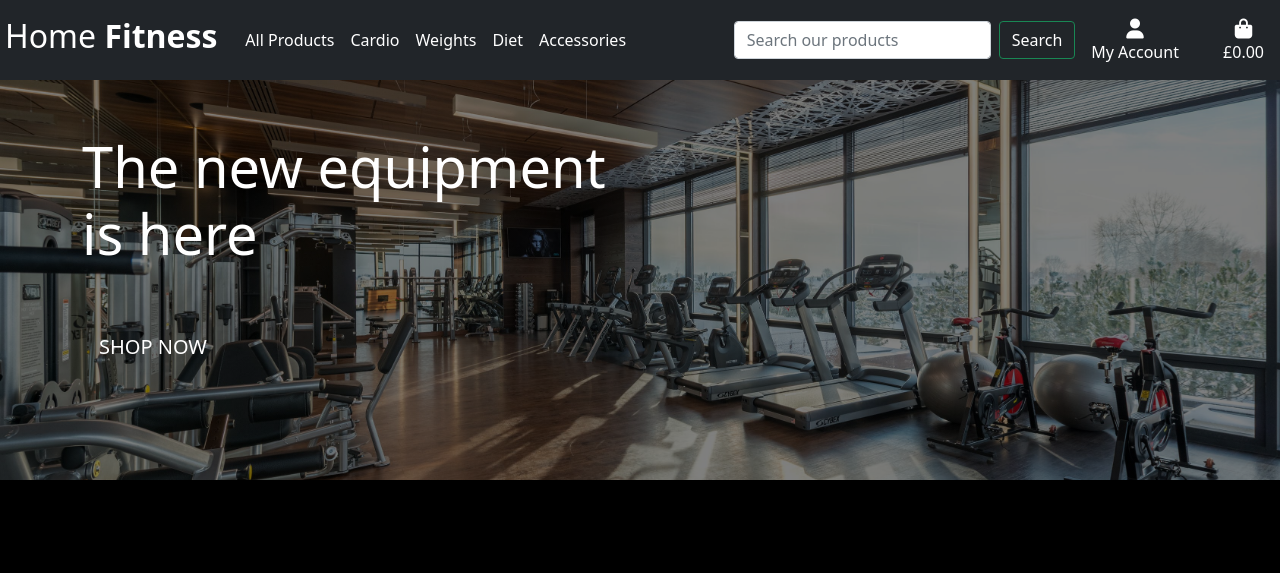
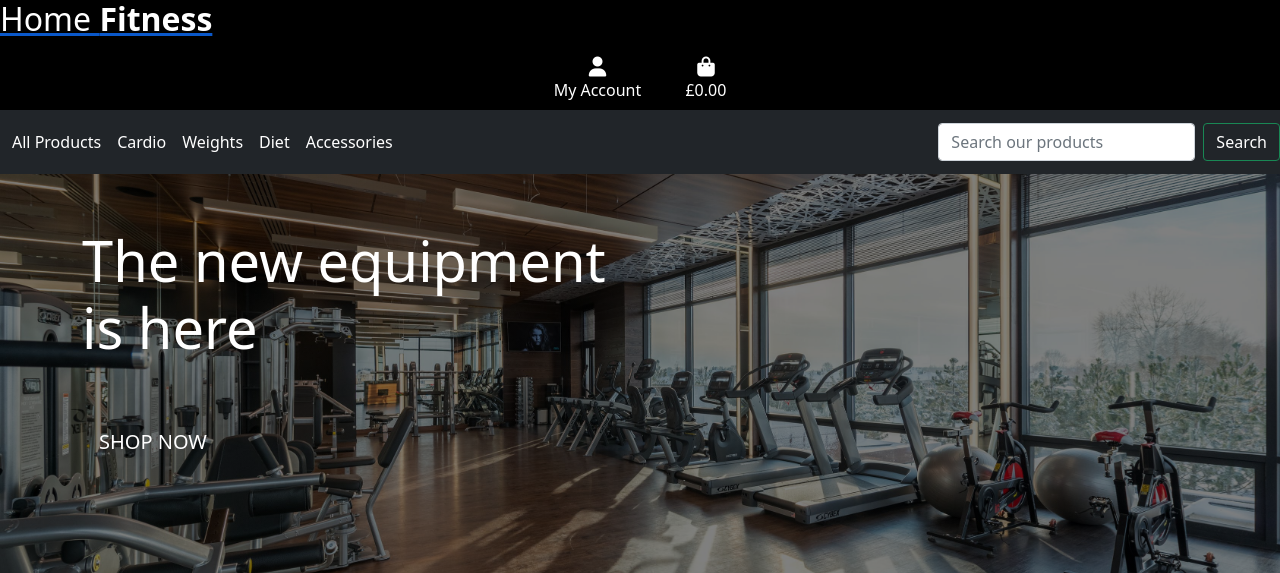
Before and after one commit to Side-On/home-fitness, a Django app: page / in a window 1280 px wide. Shown: the top 573 px of the page. Run offline with Django 3.2, Linux system fonts and the light colour scheme; some libraries are stand-ins or nearby versions.

Commit message:
Change navbar layout to fit wireframe design

```diff
--- a/templates/base.html
+++ b/templates/base.html
@@ -28,18 +28,9 @@
 <body>
 
   <header class="container-fluid">
-    <nav class="navbar navbar-expand-lg navbar-dark bg-dark">
-      <a class="navbar-brand" href="{% url 'home' %}"><h2 class="logo-font text-white">Home <strong>Fitness</strong></h2></a>
-      <button class="navbar-toggler" type="button" data-toggle="collapse" data-target="#navbarDropdown"
-        aria-controls="navbarDropdown" aria-expanded="false" aria-label="Toggle navigation">
-        <span class="navbar-toggler-icon"></span>
-      </button>
-      {% include 'includes/main-nav.html' %}
-        <form method="GET" action="{% url 'products' %}" class="d-flex">
-          <input class="form-control me-2" type="text" name="q" placeholder="Search our products" aria-label="Search">
-          <button class="btn text-white btn-outline-success" type="submit">Search</button>
-        </form>
-      </div>
+    <div class="row">
+      <a class="" href="{% url 'home' %}"><h2 class="logo-font text-white">Home <strong>Fitness</strong></h2></a>
+
       <ul class="list-inline list-unstyled text-center text-lg-right my-0">
         <li class="list-inline-item dropdown">
           <a href="#" class="text-white nav-link" id="user-options" data-toggle="dropdown" aria-haspopup="true"
@@ -78,6 +69,18 @@
           </a>
         </li>
       </ul>
+    </div>
+    <nav class="navbar navbar-expand-lg navbar-dark bg-dark">
+      <button class="navbar-toggler" type="button" data-toggle="collapse" data-target="#navbarDropdown"
+        aria-controls="navbarDropdown" aria-expanded="false" aria-label="Toggle navigation">
+        <span class="navbar-toggler-icon"></span>
+      </button>
+      {% include 'includes/main-nav.html' %}
+        <form method="GET" action="{% url 'products' %}" class="d-flex">
+          <input class="form-control me-2" type="text" name="q" placeholder="Search our products" aria-label="Search">
+          <button class="btn text-white btn-outline-success" type="submit">Search</button>
+        </form>
+      </div>
       </div>
     </nav>
   </header>
```
